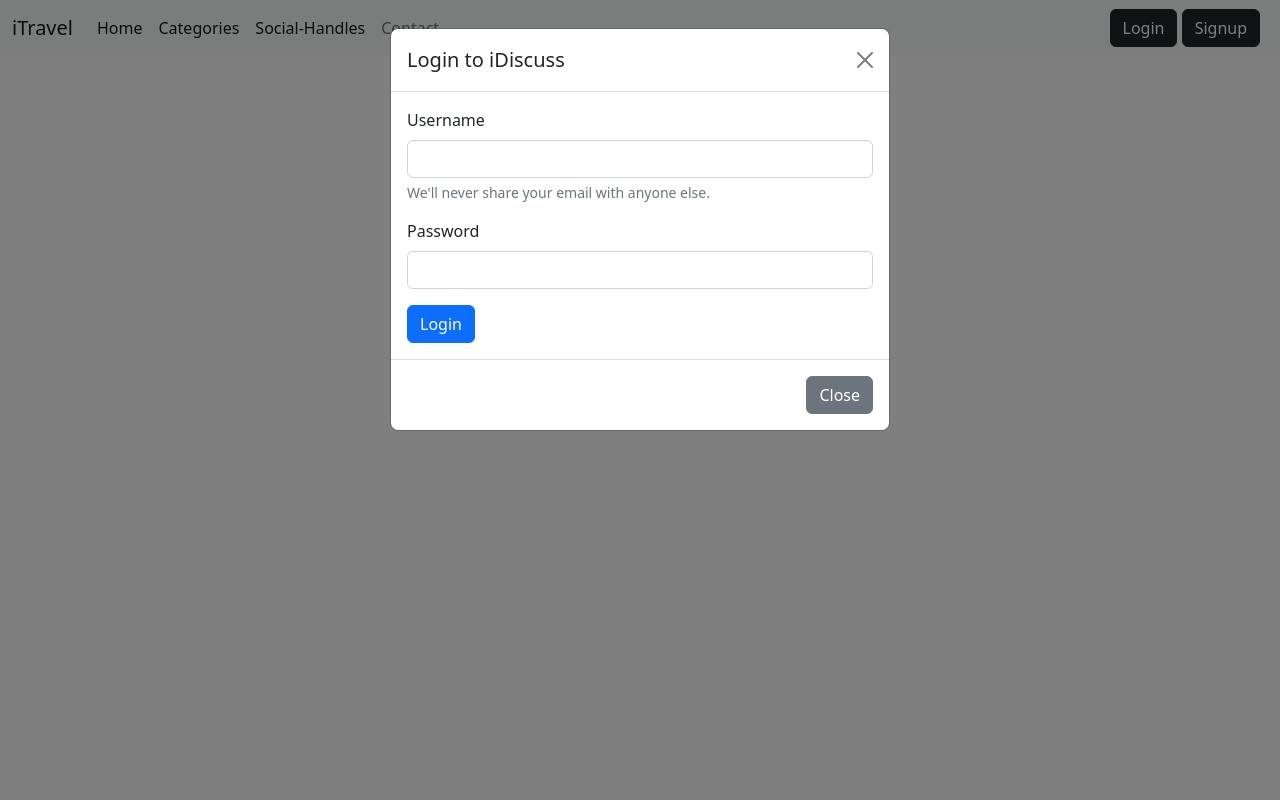
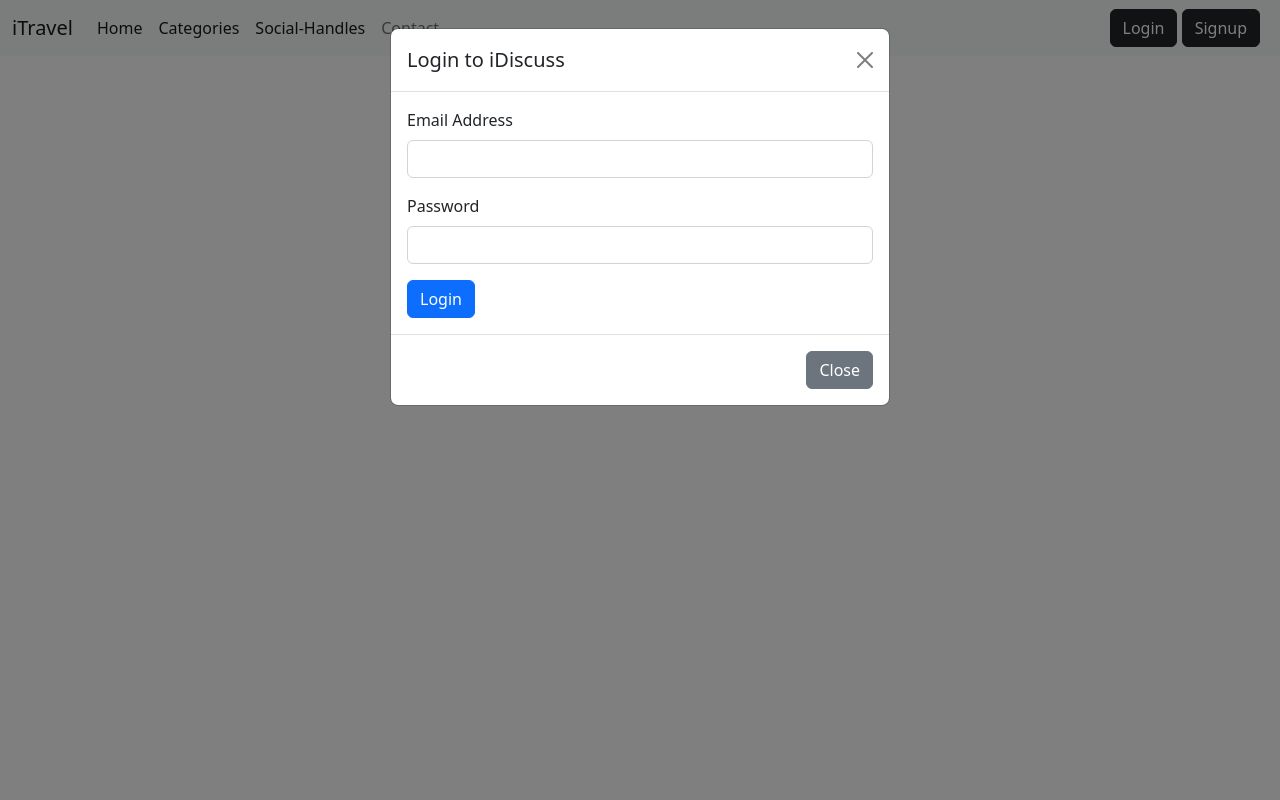
Before and after one commit to Darina-27/iTravel_Forum, a PHP site: page /about.php in a window 1280 px wide, after a click on "Login". Run offline with PHP 8.4, Linux system fonts and the light colour scheme.

Commit message:
login modal changes

```diff
--- a/partials/_loginModal.php
+++ b/partials/_loginModal.php
@@ -9,10 +9,9 @@
             <div class="modal-body">
                 <form action="/forum/partials/_handleLogin.php" method="post">
                     <div class="mb-3">
-                        <label for="loginEmail" class="form-label">Username</label>
+                        <label for="loginEmail" class="form-label">Email Address</label>
                         <input type="email" class="form-control" id="loginEmail" name="loginEmail"
                             aria-describedby="emailHelp">
-                        <div id="emailHelp" class="form-text">We'll never share your email with anyone else.</div>
                     </div>
                     <div class="mb-3">
                         <label for="loginPass" class="form-label">Password</label>
```
